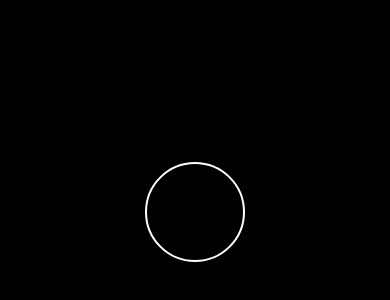
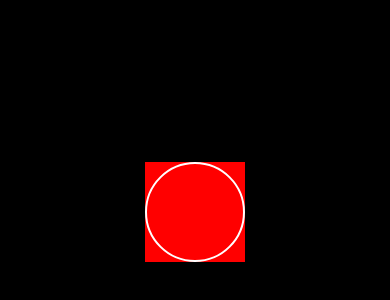
Before and after one commit to dgamma3/experiment2, a React Native app: screen / in a window 390 px wide. Shown: the part 210-510 px from the top of the page. Built offline with nearby package versions, Linux system fonts and the light colour scheme.

Commit message:
progress

```diff
--- a/OverlayWithHole.js
+++ b/OverlayWithHole.js
@@ -1,20 +1,37 @@
 import React from 'react';
 import { StyleSheet, View, Dimensions } from 'react-native';
 
-const { width, height } = Dimensions.get('window');
+const overlayBackgroundColor = 'rgba(0, 0, 0, 1)'
 
 const OverlayWithHole = ({ holeSize }) => {
   const overlayStyles = StyleSheet.create({
-    overlay: {
+    container: {
+      height: '100%',
+      width: '100%',
+    },
+    overlayTopBottom: {
+      flex: 1,
+      height: '50%',
+      width: '100%',
+      backgroundColor: overlayBackgroundColor,
+    },
+    overlayMiddleContainer: {
+      display: 'flex',
+      flexDirection: 'row'
+    },
+    overlayMiddleLeft: {
       flex: 1,
       height: '100%',
       width: '100%',
-      backgroundColor: 'rgba(0, 0, 0, 1)',
+      backgroundColor: overlayBackgroundColor,
+    },
+    overlayMiddleRight: {
+      flex: 1,
+      height: '100%',
+      width: '100%',
+      backgroundColor: overlayBackgroundColor,
     },
     hole: {
-      position: 'absolute',
-      top: (height - holeSize) / 2,
-      left: (width - holeSize) / 2,
       width: holeSize,
       height: holeSize,
       borderRadius: holeSize / 2,
@@ -26,9 +43,14 @@
   });
 
   return (
-    <View style={overlayStyles.overlay}>
-      <View style={overlayStyles.hole} />
-
+    <View style={overlayStyles.container}>
+      <View style={overlayStyles.overlayTopBottom} />
+      <View style={overlayStyles.overlayMiddleContainer}>
+        <View style={overlayStyles.overlayMiddleLeft} />
+        <View style={overlayStyles.hole} />
+        <View style={overlayStyles.overlayMiddleRight}/>
+      </View>
+      <View style={overlayStyles.overlayTopBottom} />
     </View>
   );
 };
```
